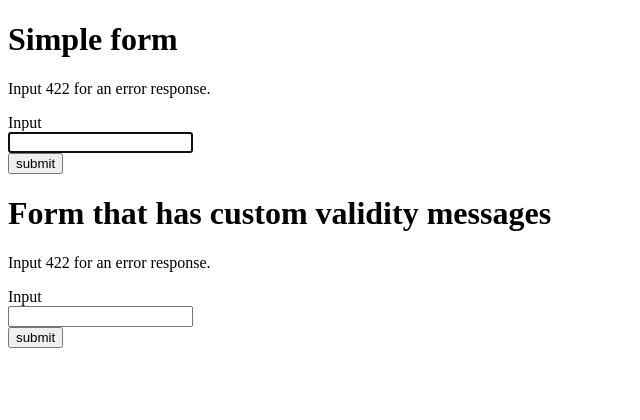
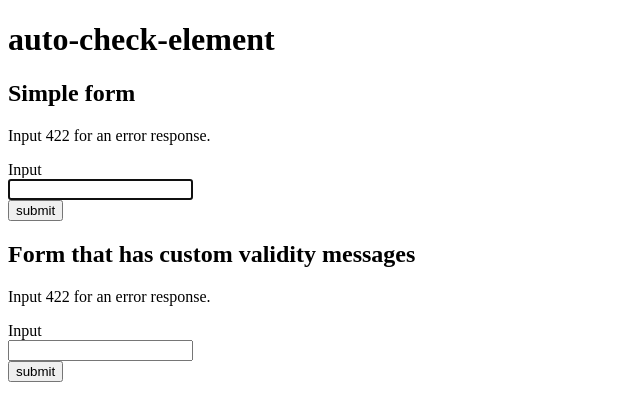
Before and after one commit to github/auto-check-element, a website: page examples/index.html in a window 1280 px wide. Shown: the whole page, without its empty margins (0-640 px from the left). Drawn offline with Linux system fonts and the light colour scheme.

Commit message:
fix headings

```diff
--- a/examples/index.html
+++ b/examples/index.html
@@ -10,7 +10,8 @@
   </head>
   <body>
     <main>
-      <h1>Simple form</h1>
+      <h1>auto-check-element</h1>
+      <h2>Simple form</h2>
       <p>Input 422 for an error response.</p>
       <form>
         <label for="simple-field">Input</label>
@@ -21,7 +22,7 @@
         <button>submit</button>
       </form>
 
-      <h1>Form that has custom validity messages</h1>
+      <h2>Form that has custom validity messages</h2>
       <p>Input 422 for an error response.</p>
       <form id="custom">
         <label for="custom-field">Input</label>
```
